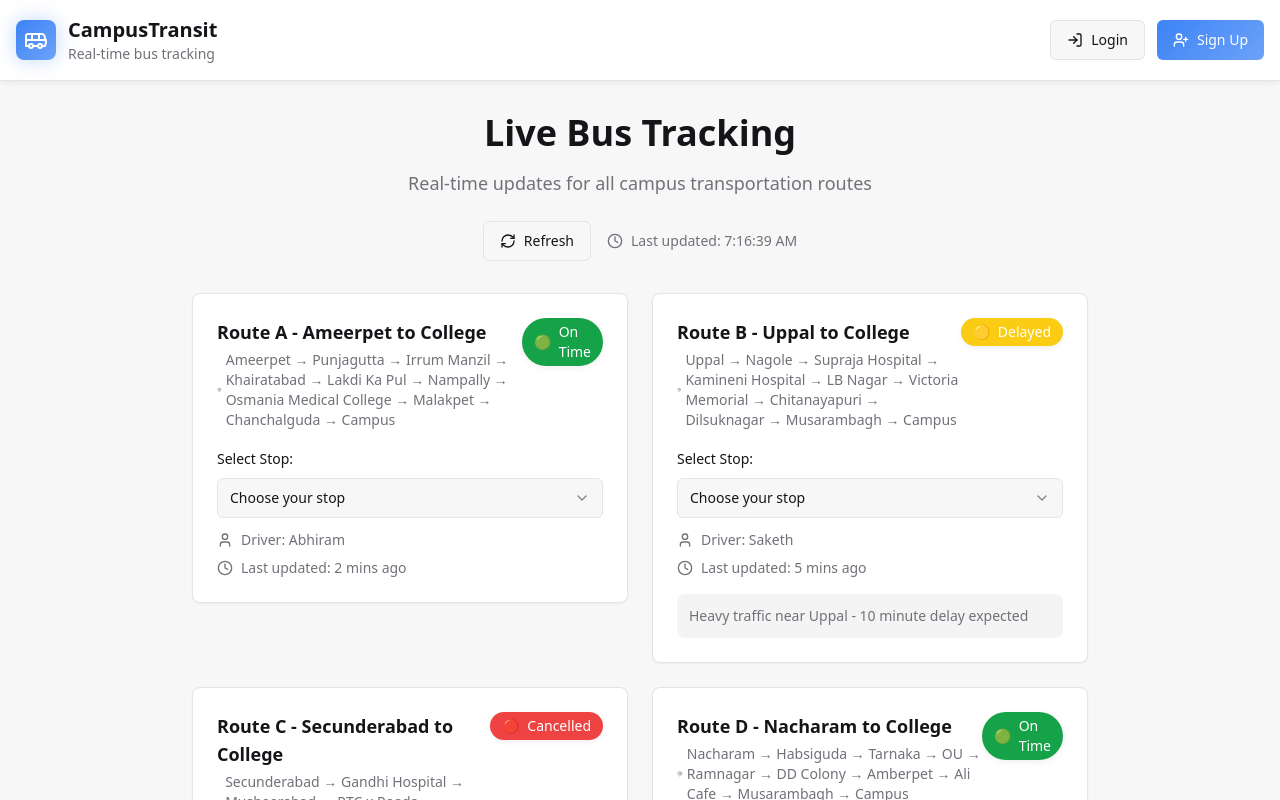
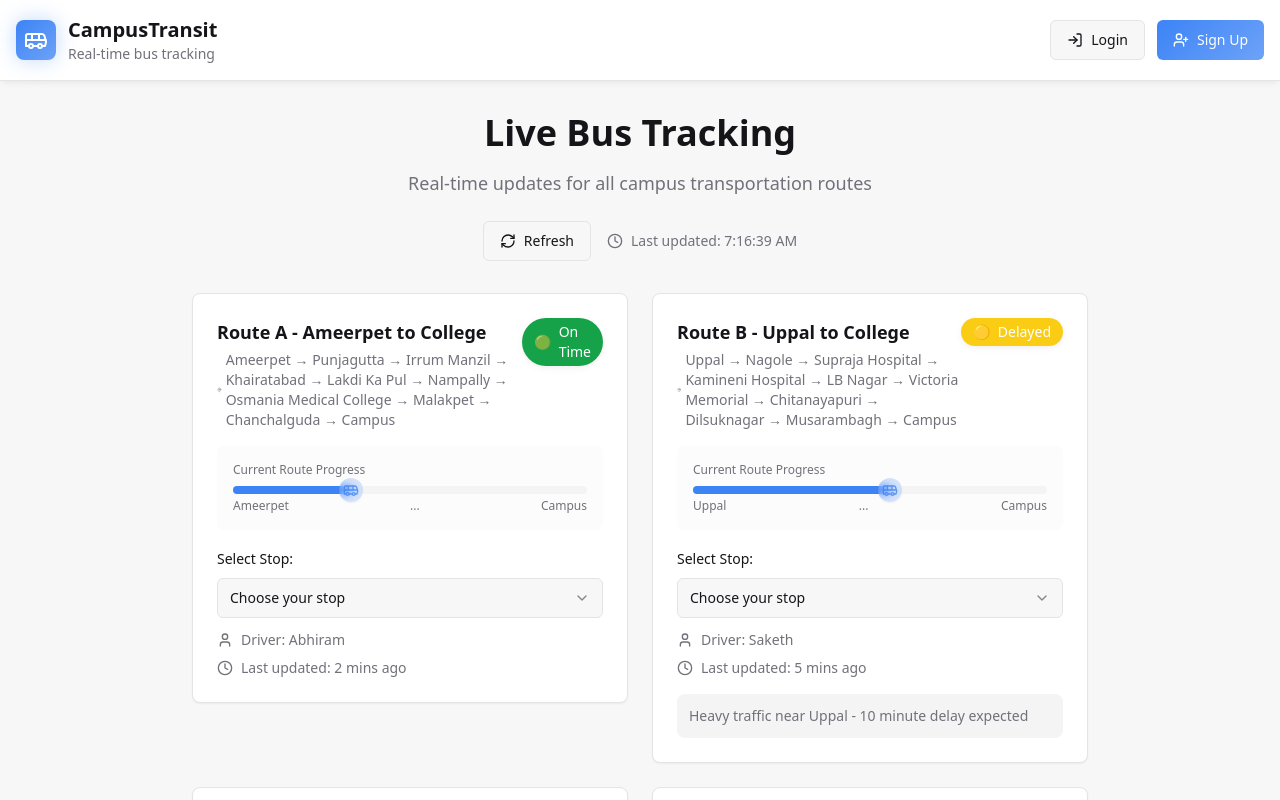
Before and after one commit to 1608-22-737-055/campus-transit-alert, a React (Vite) app: page / in a window 1280 px wide. Shown: the top 800 px of the page. Built offline with nearby package versions, Linux system fonts and the light colour scheme.

Commit message:
Add transparent bus background
Add a transparent bus image to the background to indicate the current location.

```diff
--- a/src/components/RouteCard.tsx
+++ b/src/components/RouteCard.tsx
@@ -1,5 +1,5 @@
 import { useState } from "react";
-import { Clock, MapPin, User } from "lucide-react";
+import { Clock, MapPin, User, Bus } from "lucide-react";
 import { StatusBadge, type BusStatus } from "./StatusBadge";
 import { Card } from "@/components/ui/card";
 import {
@@ -52,6 +52,33 @@ export function RouteCard({
     setSelectedStop(stop);
     setStopETA(calculateETA(stop));
   };
+
+  // Calculate bus position based on status
+  const getBusPosition = () => {
+    const totalStops = stops.length;
+    let position = 0;
+
+    switch (status) {
+      case "on-time":
+        position = Math.floor(totalStops * 0.3); // 30% through route
+        break;
+      case "delayed":
+        position = Math.floor(totalStops * 0.5); // 50% through route
+        break;
+      case "cancelled":
+        position = 0; // Bus not moving
+        break;
+      case "unknown":
+        position = Math.floor(totalStops * 0.2); // 20% through route
+        break;
+      default:
+        position = 0;
+    }
+
+    return (position / (totalStops - 1)) * 100; // Convert to percentage
+  };
+
+  const busPositionPercent = getBusPosition();
   return (
     <Card className="p-6 hover:shadow-medium transition-all duration-300 animate-fade-in">
       <div className="flex justify-between items-start mb-4">
@@ -66,6 +93,35 @@ export function RouteCard({
       </div>
 
       <div className="space-y-3">
+        {/* Route Visualization */}
+        <div className="relative bg-muted/30 rounded-lg p-4 mb-4">
+          <div className="text-xs text-muted-foreground mb-2">Current Route Progress</div>
+          {/* Route Line */}
+          <div className="relative h-2 bg-muted rounded-full">
+            <div
+              className="absolute h-full bg-primary rounded-full transition-all duration-500"
+              style={{ width: `${busPositionPercent}%` }}
+            />
+            {/* Transparent Bus Icon */}
+            <div
+              className="absolute top-1/2 transform -translate-y-1/2 -translate-x-1/2 transition-all duration-500"
+              style={{ left: `${Math.max(8, Math.min(92, busPositionPercent))}%` }}
+            >
+              <div className="bg-primary/20 backdrop-blur-sm rounded-full p-1 shadow-sm">
+                <Bus className="h-4 w-4 text-primary opacity-80" />
+              </div>
+            </div>
+          </div>
+          {/* Stop markers */}
+          <div className="flex justify-between mt-1">
+            {stops.slice(0, 3).map((stop, index) => (
+              <div key={index} className="text-xs text-muted-foreground">
+                {index === 0 ? stops[0] : index === 1 ? "..." : stops[stops.length - 1]}
+              </div>
+            ))}
+          </div>
+        </div>
+
         {/* Stop Selector */}
         <div className="space-y-2">
           <label className="text-sm font-medium text-foreground">Select Stop:</label>
```
